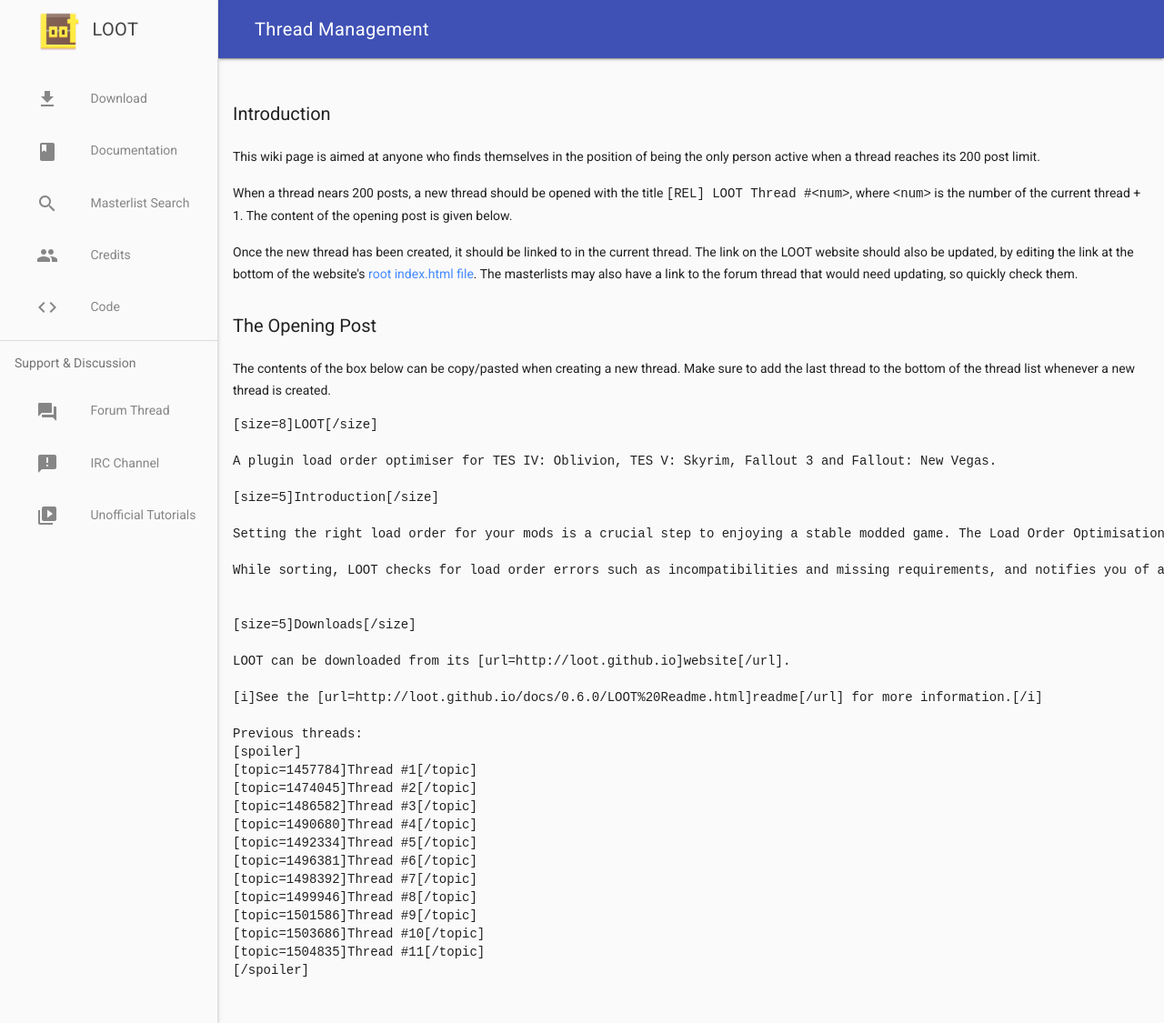
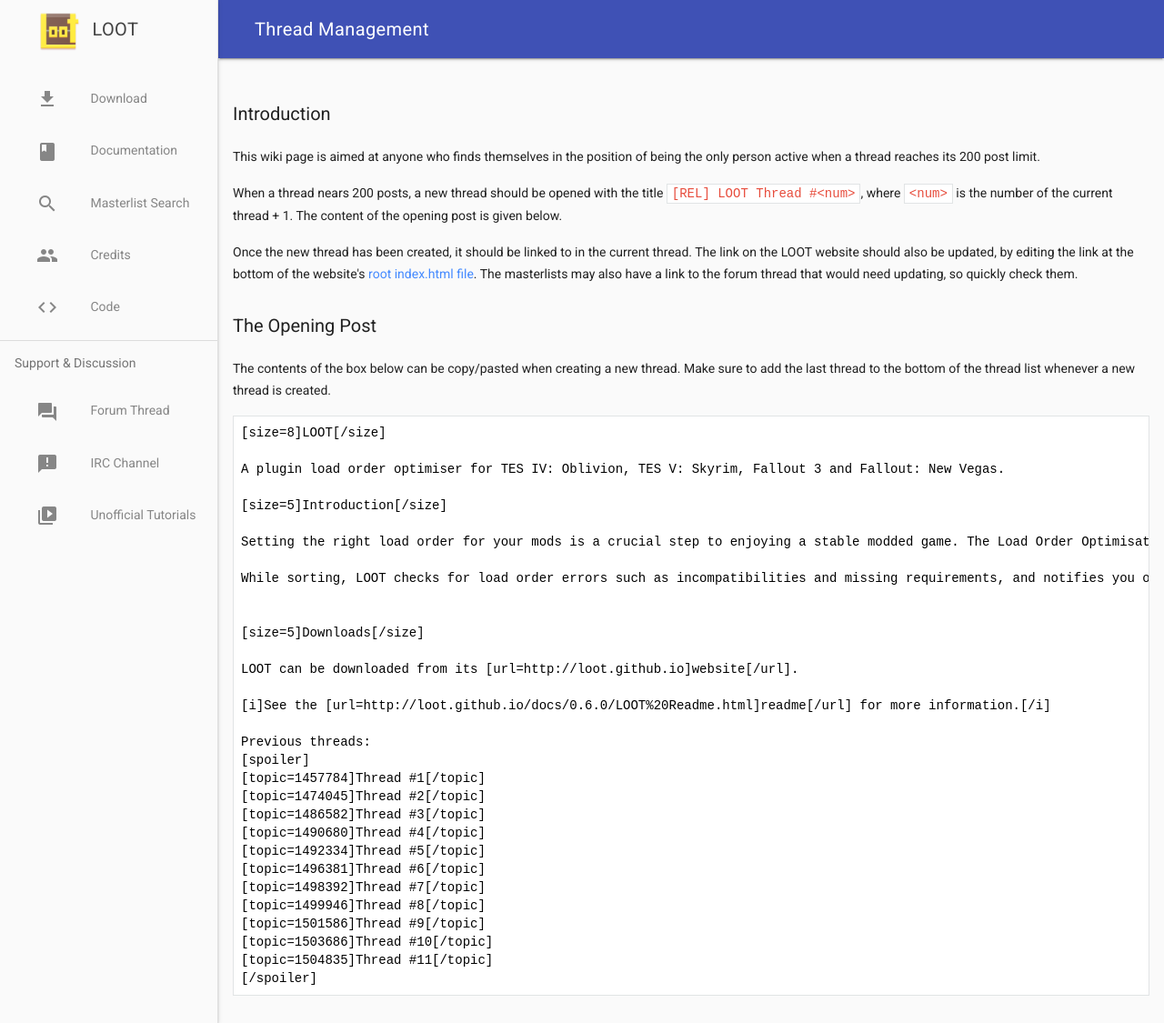
Before and after one commit to loot/loot.github.io, a Jekyll site: the page built from docs/team/Thread-Management.html, in a window 1280 px wide. Shown: the whole page at 91% size. Built offline with Jekyll 4.4.1, drawn with Linux system fonts in a browser that asks for light colours; nearby versions of some CDN libraries.

Commit message:
Improve styling of code in new docs

```diff
--- a/css/style.css
+++ b/css/style.css
@@ -137,3 +137,22 @@
   top: -2px;
   left: 30px;
 }
+
+pre {
+  border: 1px solid #e1e4e5;
+  background-color: white;
+  padding: 8px;
+  overflow: auto;
+}
+pre code:not(.loot-search-result) {
+  padding: 0;
+  color: black;
+  border: none;
+}
+
+code:not(.loot-search-result) {
+  background-color: white;
+  padding: 2px 5px;
+  color: #E74C3C;
+  border: 1px solid #e1e4e5;
+}
```
